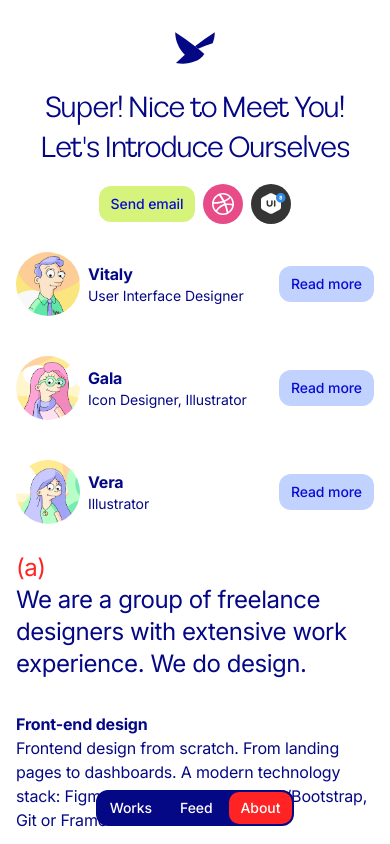
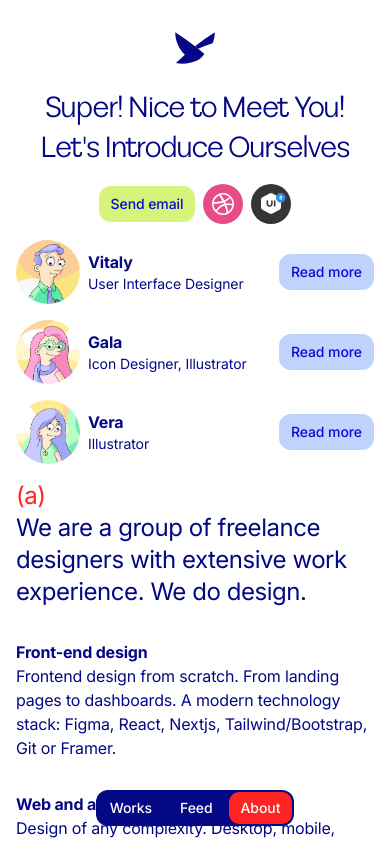
Before and after one commit to vito57/yasktailwind2, a Next.js app: page /about in a window 390 px wide. Shown: the top 844 px of the page. Built offline with nearby package versions, Linux system fonts and the light colour scheme.

Commit message:
about section

```diff
--- a/app/(index)/about/page.tsx
+++ b/app/(index)/about/page.tsx
@@ -13,7 +13,7 @@ export default function About() {
       <div className="grid md:grid-cols-3">
         {users.map((i) => {
           return (
-            <figure key={i.path} className="group/item mb-4 gap-2 items-center md:justify-self-center flex flex-row md:flex-col py-3 md:py-10">
+            <figure key={i.path} className="group/item mb-4 gap-2 items-center md:justify-self-center flex flex-row md:flex-col  md:py-10">
               <Image
                 src={i.avatar}
                 width={176}
```
